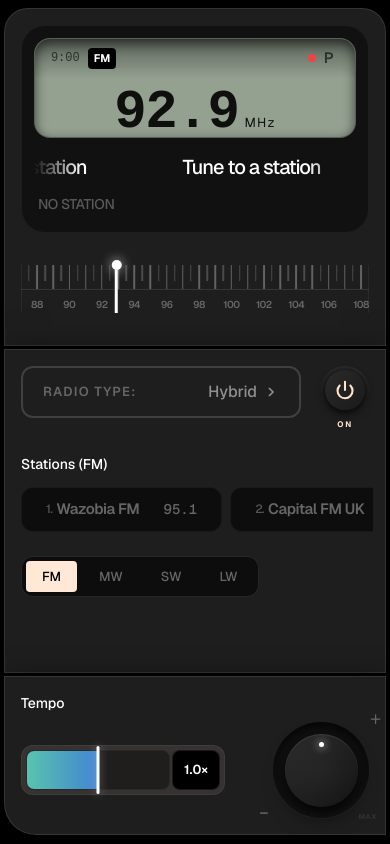
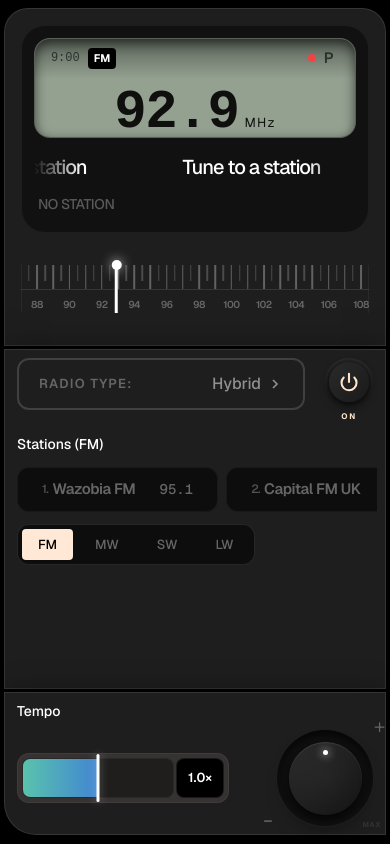
Before and after one commit to dan-owolabi/Radio, a React (Vite) app: page / in a window 390 px wide. Built offline with nearby package versions, Linux system fonts and the light colour scheme; a web font is replaced by a local one.

Commit message:
feat: reduce mobile padding and margins for more compact controls layout

```diff
--- a/src/App.tsx
+++ b/src/App.tsx
@@ -115,9 +115,9 @@ function App() {
         {/* Right Panel Wrapper - Independent Path */}
         <div className="flex-[0.45] min-w-[450px] max-md:flex-1 max-md:min-w-0 max-md:w-full flex flex-col gap-[3px] font-geist">
           {/* Top Section - Selection Controls (Physical Part) */}
-          <div className="flex-1 p-6 max-md:p-4 flex flex-col bg-[#1E1E1E] rounded-tr-[2.5rem] max-md:rounded-tr-none border border-white/10 shadow-[0_4px_30px_rgba(0,0,0,0.5)]">
+          <div className="flex-1 p-6 max-md:p-3 max-md:py-2 flex flex-col bg-[#1E1E1E] rounded-tr-[2.5rem] max-md:rounded-tr-none border border-white/10 shadow-[0_4px_30px_rgba(0,0,0,0.5)]">
             {/* Radio Type & Power Button */}
-            <div className="flex items-start gap-3 mb-6">
+            <div className="flex items-start gap-3 mb-6 max-md:mb-3">
               <div className="flex-1 flex items-center justify-between bg-transparent rounded-xl px-5 border-2 border-white/15 h-[52px]">
                 <span className="text-[#666666] text-[13px] font-semibold uppercase tracking-[0.1em] whitespace-nowrap">
                   RADIO TYPE:
@@ -181,7 +181,7 @@ function App() {
             </div>
 
             {/* Stations Section */}
-            <div className="mb-6">
+            <div className="mb-6 max-md:mb-3">
               <div className="text-white text-[14px] font-medium mb-3">
                 Stations ({band})
               </div>
@@ -202,7 +202,7 @@ function App() {
           </div>
 
           {/* Bottom Section - Tuning Controls (Physical Part) */}
-          <div className="p-6 max-md:p-4 flex flex-col bg-[#1E1E1E] rounded-br-[2.5rem] max-md:rounded-br-none max-md:rounded-b-[2rem] border border-white/10 shadow-[0_4px_30px_rgba(0,0,0,0.5)]">
+          <div className="p-6 max-md:p-3 max-md:py-2 flex flex-col bg-[#1E1E1E] rounded-br-[2.5rem] max-md:rounded-br-none max-md:rounded-b-[2rem] border border-white/10 shadow-[0_4px_30px_rgba(0,0,0,0.5)]">
             <div className="text-white text-[14px] font-medium mb-2 flex items-center gap-2">
               Tempo
               {isTempoLocked() && (
```
